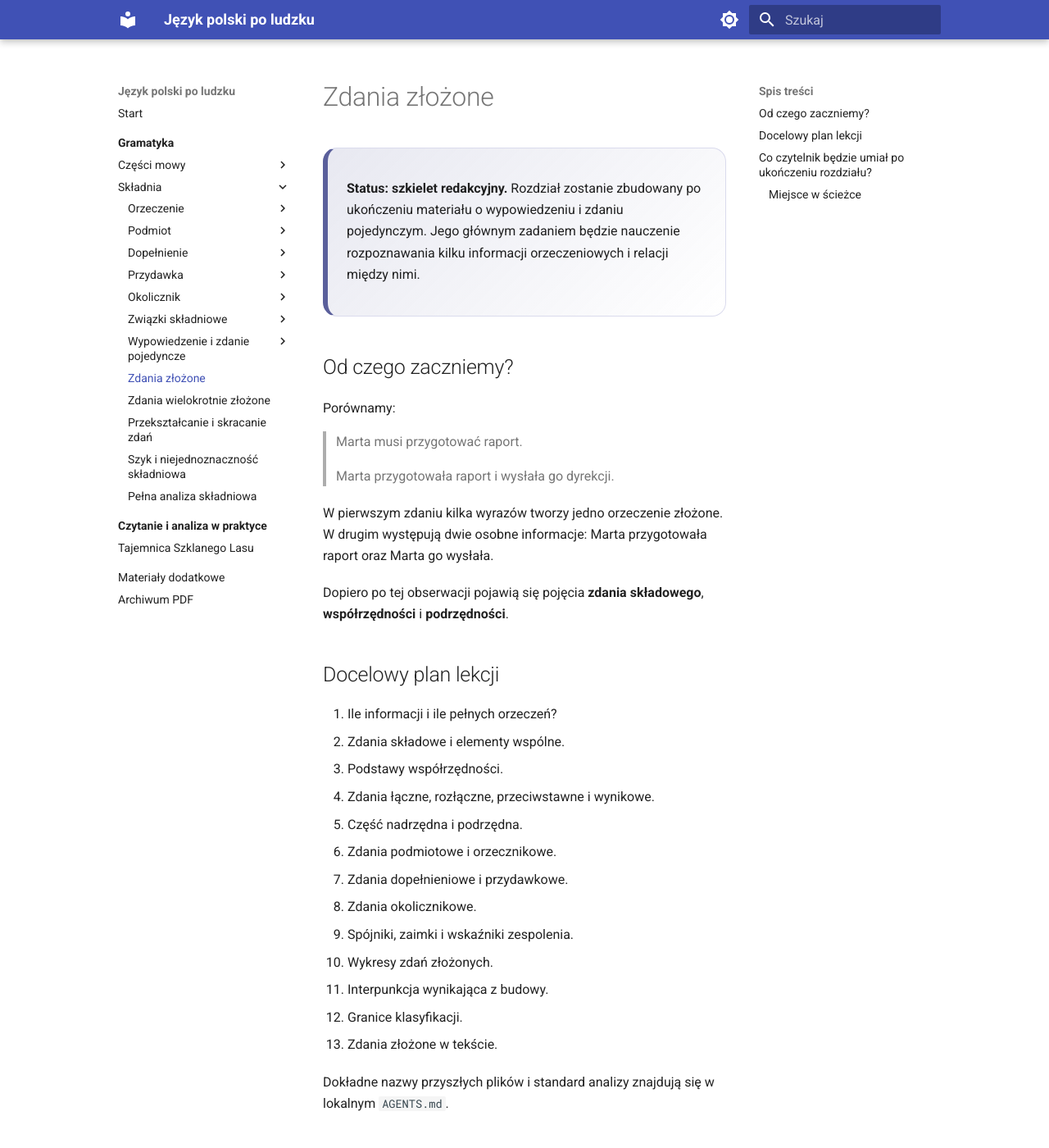
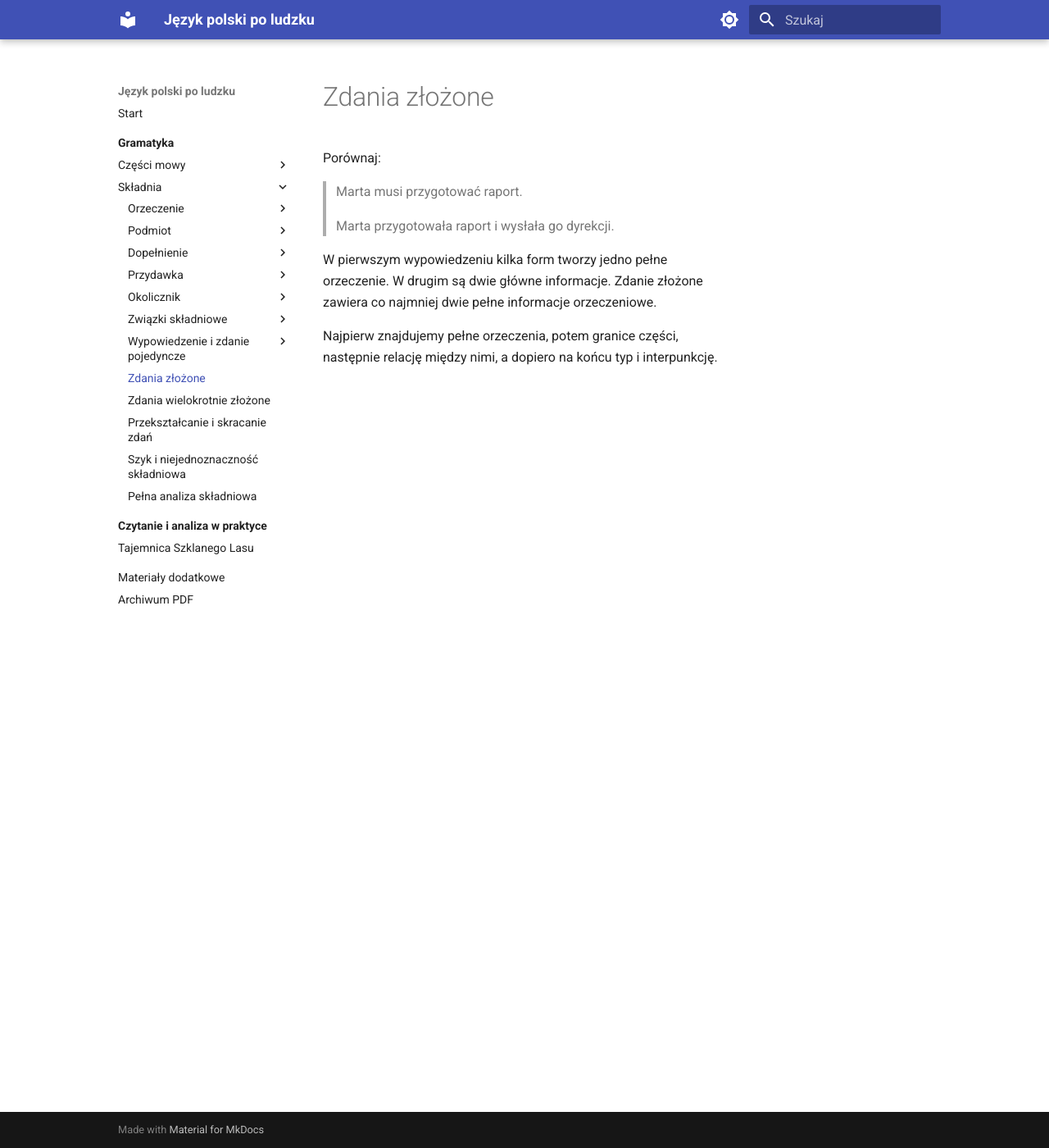
Before and after one commit to dchorazkiewicz/SP_JP, an MkDocs documentation site: the page built from docs/gramatyka/skladnia/zdania-zlozone/index.md, in a window 1280 px wide and 1400 px high. Shown: the whole window at 82% size. Built offline with MkDocs 1.6.1 and Material for MkDocs 9.7.7, drawn with Linux system fonts in a browser that asks for light colours; some of the changed text lies outside the part shown.

Commit message:
Utwórz wprowadzenie do zdań złożonych

```diff
--- a/docs/gramatyka/skladnia/zdania-zlozone/index.md
+++ b/docs/gramatyka/skladnia/zdania-zlozone/index.md
@@ -1,59 +1,11 @@
 # Zdania złożone
 
-<div class="relations-lesson" markdown>
-
-<div class="relations-lead" markdown>
-
-**Status: szkielet redakcyjny.** Rozdział zostanie zbudowany po ukończeniu materiału o wypowiedzeniu i zdaniu pojedynczym. Jego głównym zadaniem będzie nauczenie rozpoznawania kilku informacji orzeczeniowych i relacji między nimi.
-
-</div>
-
-## Od czego zaczniemy?
-
-Porównamy:
+Porównaj:
 
 > Marta musi przygotować raport.
 >
 > Marta przygotowała raport i wysłała go dyrekcji.
 
-W pierwszym zdaniu kilka wyrazów tworzy jedno orzeczenie złożone. W drugim występują dwie osobne informacje: Marta przygotowała raport oraz Marta go wysłała.
+W pierwszym wypowiedzeniu kilka form tworzy jedno pełne orzeczenie. W drugim są dwie główne informacje. Zdanie złożone zawiera co najmniej dwie pełne informacje orzeczeniowe.
 
-Dopiero po tej obserwacji pojawią się pojęcia **zdania składowego**, **współrzędności** i **podrzędności**.
-
-## Docelowy plan lekcji
-
-1. Ile informacji i ile pełnych orzeczeń?
-2. Zdania składowe i elementy wspólne.
-3. Podstawy współrzędności.
-4. Zdania łączne, rozłączne, przeciwstawne i wynikowe.
-5. Część nadrzędna i podrzędna.
-6. Zdania podmiotowe i orzecznikowe.
-7. Zdania dopełnieniowe i przydawkowe.
-8. Zdania okolicznikowe.
-9. Spójniki, zaimki i wskaźniki zespolenia.
-10. Wykresy zdań złożonych.
-11. Interpunkcja wynikająca z budowy.
-12. Granice klasyfikacji.
-13. Zdania złożone w tekście.
-
-Dokładne nazwy przyszłych plików i standard analizy znajdują się w lokalnym `AGENTS.md`.
-
-## Co czytelnik będzie umiał po ukończeniu rozdziału?
-
-- znaleźć wszystkie pełne orzeczenia;
-- wyznaczyć granice zdań składowych;
-- rozpoznać element wspólny;
-- odróżnić współrzędność od podrzędności;
-- klasyfikować zdanie podrzędne według jego funkcji;
-- narysować prosty wykres;
-- uzasadnić przecinki budową zdania.
-
-<div class="relations-summary" markdown>
-
-### Miejsce w ścieżce
-
-Rozdział korzysta z pełnego rozkładu **zdania pojedynczego** i przygotowuje do **zdań wielokrotnie złożonych**.
-
-</div>
-
-</div>
+Najpierw znajdujemy pełne orzeczenia, potem granice części, następnie relację między nimi, a dopiero na końcu typ i interpunkcję.
```
